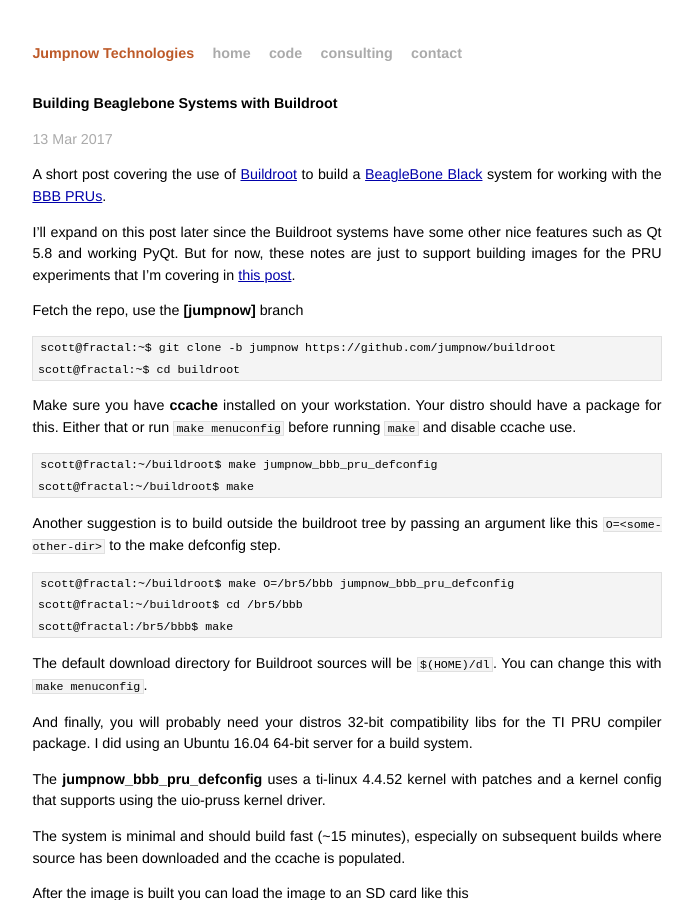
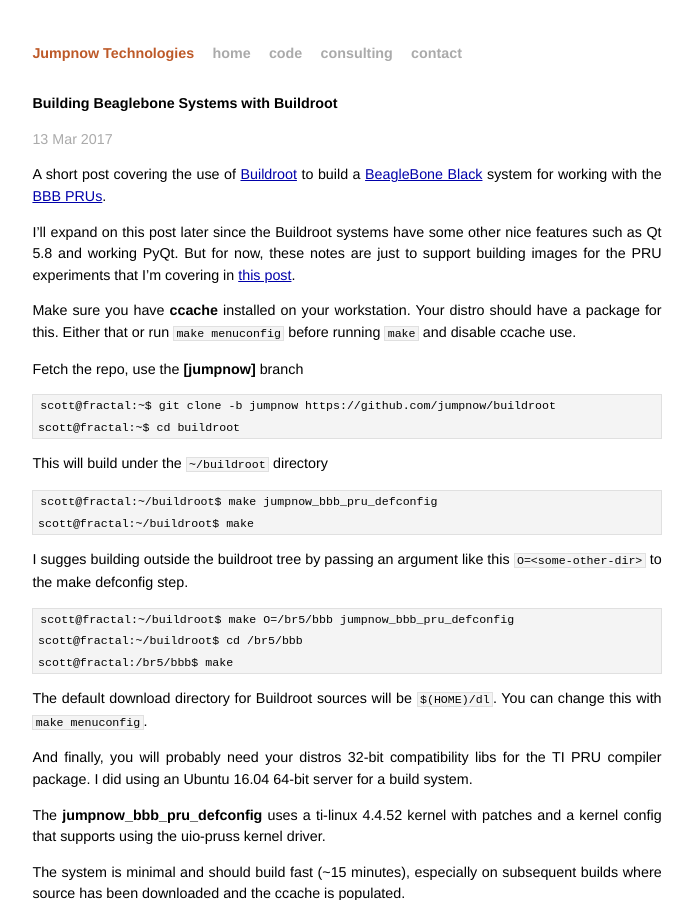
Before and after one commit to jumpnow/jumpnowtek-site, a Jekyll site: the page built from _posts/2017-03-06-BeagleBone-Systems-with-Buildroot.md, in a window 1280 px wide and 900 px high. Shown: the whole window, without its empty margins (293-986 px from the left). Built offline with Jekyll 4.4.1, drawn with Linux system fonts in a browser that asks for light colours.

Commit message:
copy edit

```diff
--- a/_posts/2017-03-06-BeagleBone-Systems-with-Buildroot.md
+++ b/_posts/2017-03-06-BeagleBone-Systems-with-Buildroot.md
@@ -2,7 +2,7 @@
 layout: post
 title: Building Beaglebone Systems with Buildroot
 description: "Building customized systems for the BeagleBone Black using Buildroot"
-date: 2017-03-13 05:53:00
+date: 2017-03-13 05:59:00
 categories: beaglebone
 tags: [linux, beaglebone, bbb, buildroot, qt5, pyqt, pyqt5, pru]
 ---
@@ -11,17 +11,19 @@
 
 I'll expand on this post later since the Buildroot systems have some other nice features such as Qt 5.8 and working PyQt. But for now, these notes are just to support building images for the PRU experiments that I'm covering in [this post][bbb-pru-uio-doc].
 
+Make sure you have **ccache** installed on your workstation. Your distro should have a package for this. Either that or run `make menuconfig` before running `make` and disable ccache use.
+
 Fetch the repo, use the **[jumpnow]** branch
 
     scott@fractal:~$ git clone -b jumpnow https://github.com/jumpnow/buildroot
     scott@fractal:~$ cd buildroot
 
-Make sure you have **ccache** installed on your workstation. Your distro should have a package for this. Either that or run `make menuconfig` before running `make` and disable ccache use.
+This will build under the `~/buildroot` directory
 
     scott@fractal:~/buildroot$ make jumpnow_bbb_pru_defconfig
     scott@fractal:~/buildroot$ make
 
-Another suggestion is to build outside the buildroot tree by passing an argument like this `O=<some-other-dir>` to the make defconfig step.
+I sugges building outside the buildroot tree by passing an argument like this `O=<some-other-dir>` to the make defconfig step.
 
     scott@fractal:~/buildroot$ make O=/br5/bbb jumpnow_bbb_pru_defconfig
     scott@fractal:~/buildroot$ cd /br5/bbb
```
